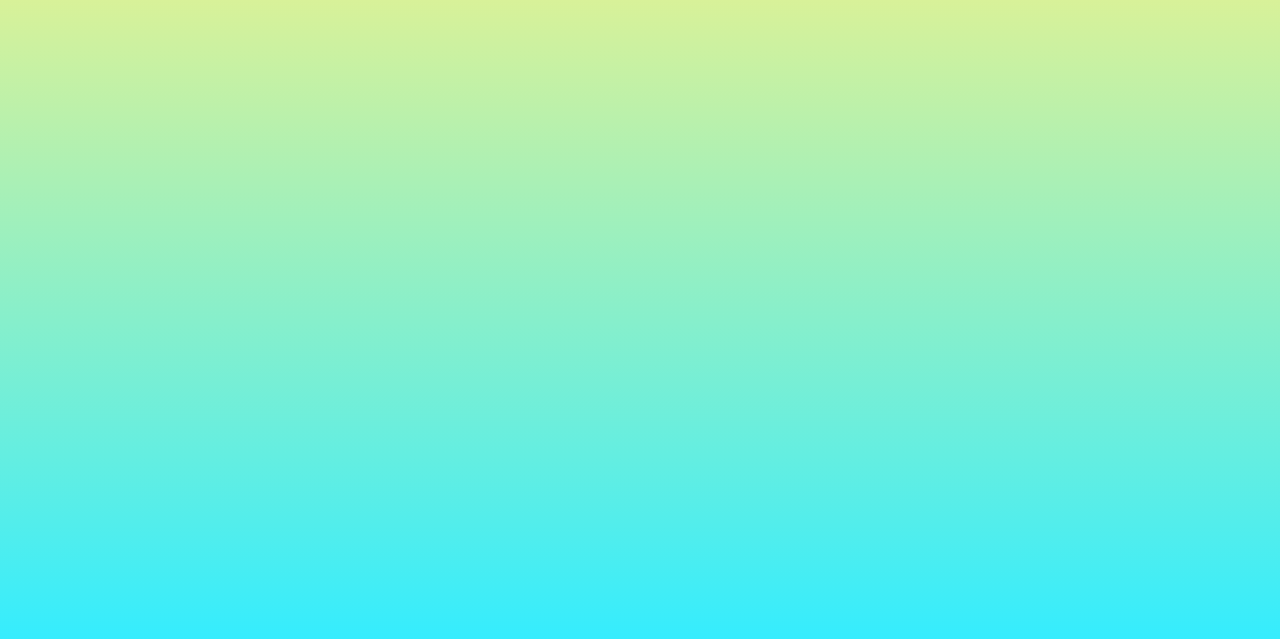
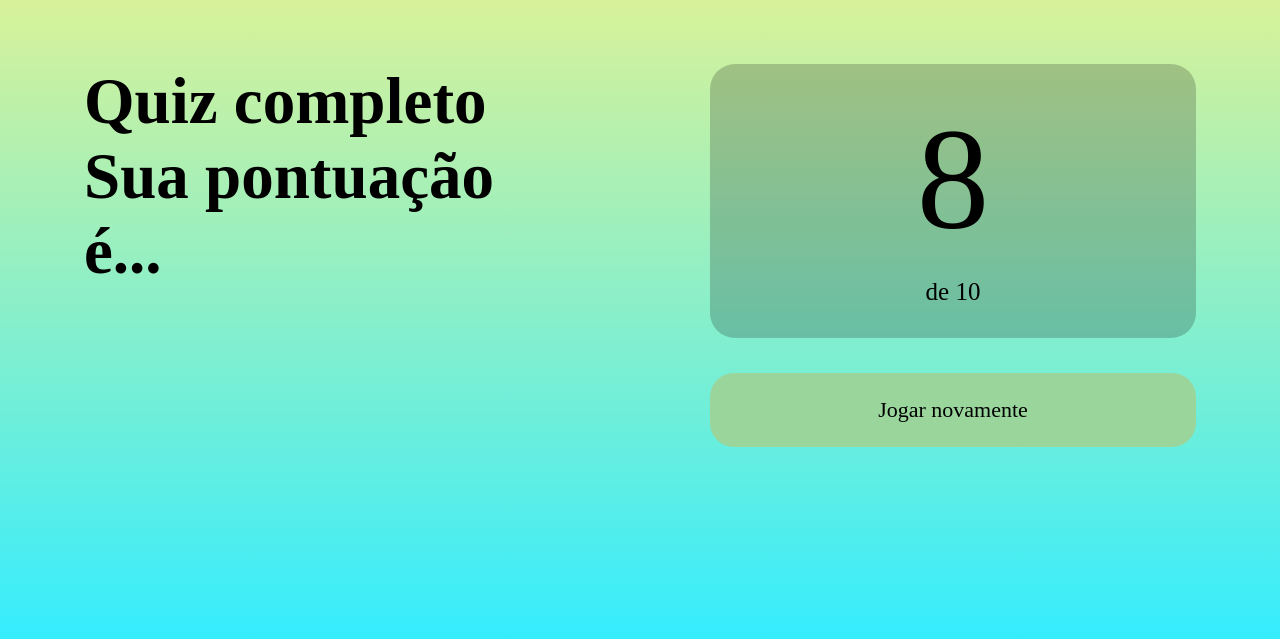
Before and after one commit to Lucasmsti/quizz, a plain HTML site: page pages/resultado/resultado.html in a window 1280 px wide. Shown: the part 153-792 px from the top of the page. Drawn offline with Linux system fonts and the light colour scheme; a web font is replaced by a local one.

Commit message:
finalizing results page styling

```diff
--- a/pages/resultado/resultado.css
+++ b/pages/resultado/resultado.css
@@ -22,3 +22,91 @@ header {
         width: 230px;
     }
 }
+
+main {
+    padding: 32px 24px;
+
+    & h2 {
+        font-size: 38px;
+        margin-bottom: 40px;
+    }
+
+    & div {
+
+        & .pontuacao {
+            background-color: rgba(0, 0, 0, 0.2);
+            padding: 32px;
+            margin-bottom: 12px;
+            border-radius: 12px;
+            display: flex;
+            flex-direction: column;
+            align-items: center;
+            gap: 16px;
+
+            & span {
+            font-size: 90px;
+            }
+
+            & p {
+            font-size: 22px;
+            }
+        }
+    }
+
+    & button {
+        padding: 16px;
+            border-radius: 12px;
+            border: none;
+            background-color: #9ad69c;
+            font-family: gagalin;
+            width: 100%;
+            font-size: 18px;
+            transition: background 0.4s;
+
+            &:hover {
+                background-color: #a4ffa7;
+                cursor: pointer;
+            }
+    }
+}
+
+@media (min-width: 1100px) {
+    header {
+        margin-bottom: 35px;
+    }
+    main {
+        display: flex;
+        gap: 140px;
+        max-width: 1160px;
+        margin-inline: auto;
+
+        & h2, div {
+            width: 100%;
+        }
+
+        & h2 {
+            font-size: 65px;
+        }
+
+        & div {
+
+            & .pontuacao {
+                border-radius: 25px;
+                margin-bottom: 35px;
+                & span {
+                    font-size: 145px;
+                }
+
+                & p {
+                    font-size: 25px;
+                }
+            }
+
+            & button {
+                font-size: 22px;
+                border-radius: 24px;
+                padding: 24px;
+            }
+        }
+    }
+}
--- a/pages/resultado/resultado.html
+++ b/pages/resultado/resultado.html
@@ -12,5 +12,20 @@
         <img class="cipo" src="../../assets/images/cipó.png" alt="cipó">
         <img class="cipo-2" src="../../assets/images/cipó-2.png" alt="cipó cortado">
     </header>
+
+    <main>
+        <h2>
+            Quiz completo <br>
+            <span>Sua pontuação é...</span>
+        </h2>
+
+        <div>
+            <section class="pontuacao">
+                <span>8</span>
+                <p>de 10</p>
+            </section>
+            <button>Jogar novamente</button>
+        </div>
+    </main>
 </body>
 </html>
```
